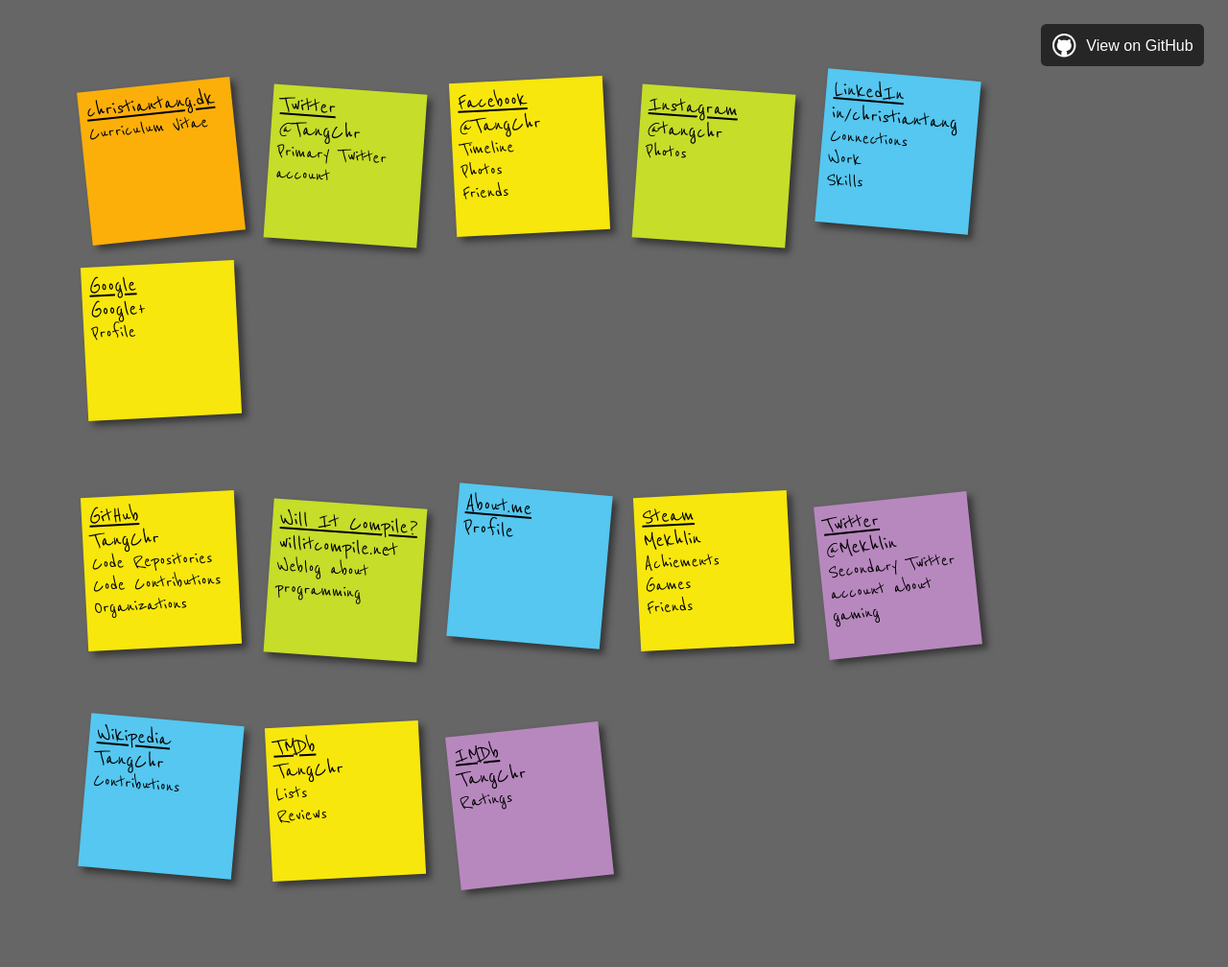
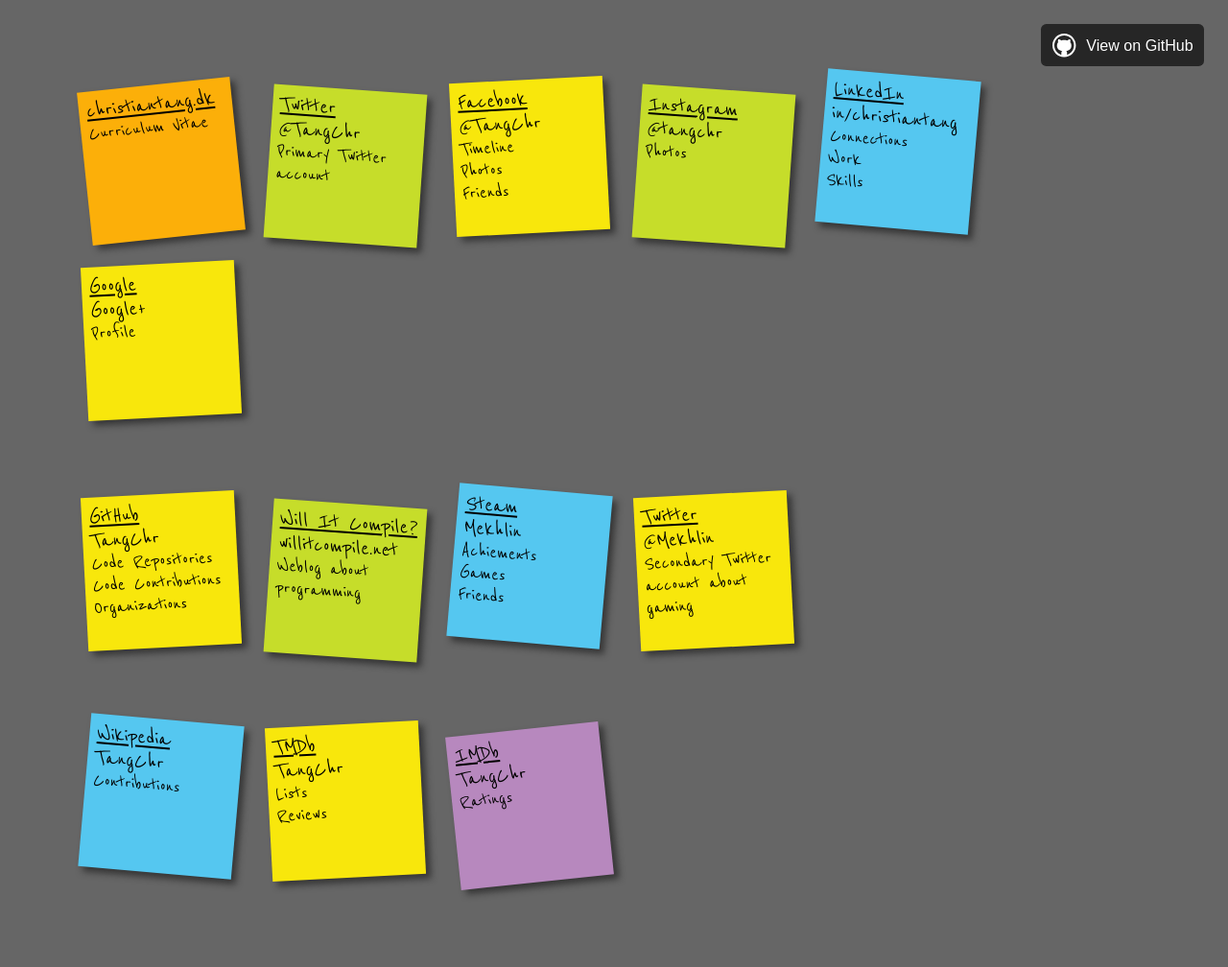
Before and after one commit to TangChr/Seaweed, a Jekyll site: the page built from index.html, in a window 1280 px wide. Shown: the whole page at 96% size. Built offline with Jekyll 4.4.1, drawn with Linux system fonts in a browser that asks for light colours.

Commit message:
Removed About.me

```diff
--- a/_data/row2.yml
+++ b/_data/row2.yml
@@ -8,10 +8,6 @@
   header: "willitcompile.net"
   lines:  ["Weblog about programming"]
 
-- name:   About.me
-  url:    https://about.me/tangchr
-  header: Profile
-
 - name:   Steam
   url:    http://steamcommunity.com/id/mekhlin
   header: "Mekhlin"
```
